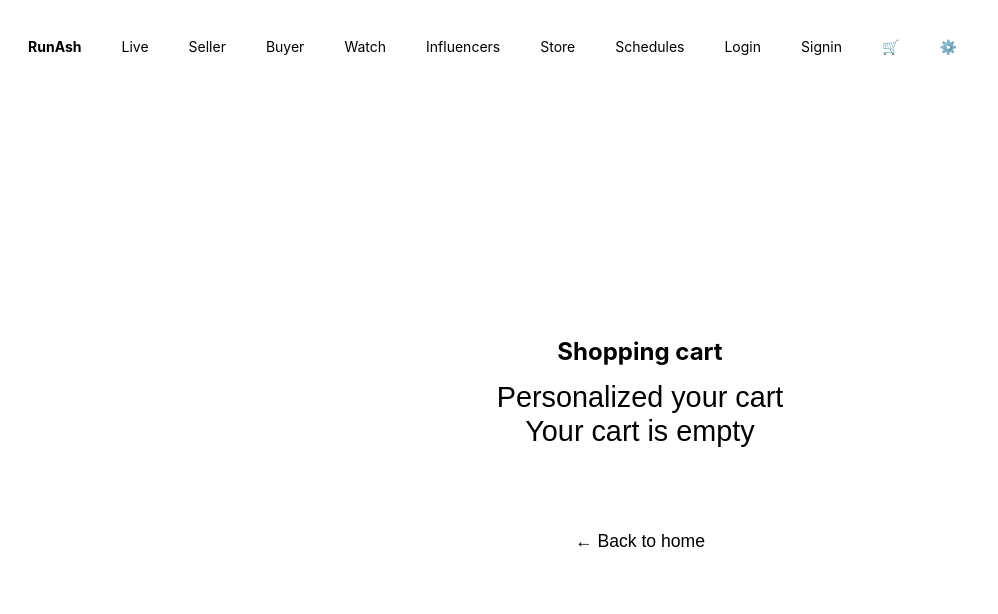
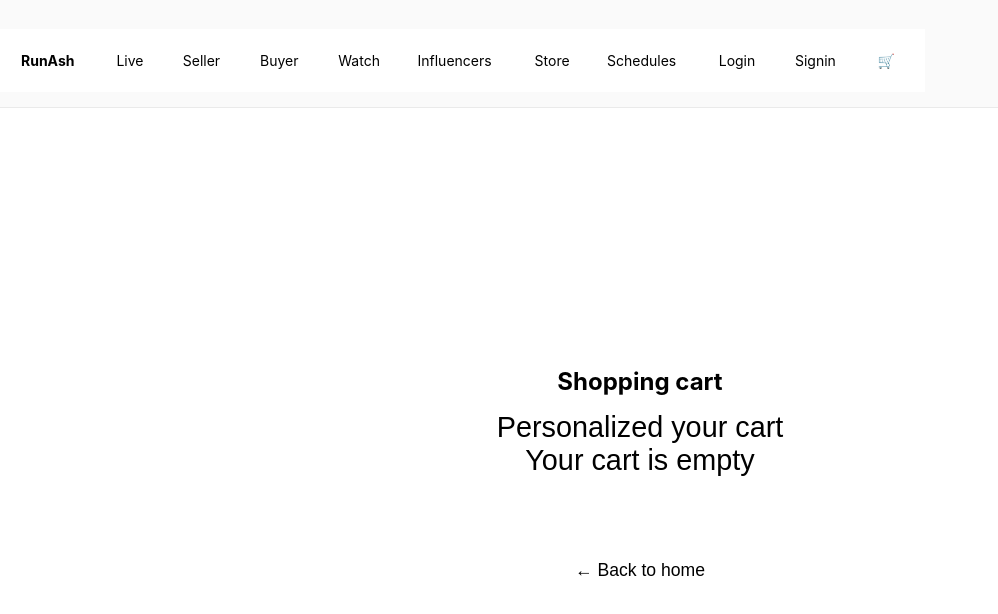
Before and after one commit to rammurmu/next, a Next.js app: page /cart in a window 1280 px wide. Shown: the top 614 px of the page, without its empty margins (0-998 px from the left). Built offline with nearby package versions, Linux system fonts and the light colour scheme.

Commit message:
Update Navbar.js

```diff
--- a/components/Navbar.js
+++ b/components/Navbar.js
@@ -4,7 +4,7 @@ import Sidebar from '../components/Sidebar'
 
 function Navbar() {
   return (
-      <nav className={'skip-nav'}>
+      <nav className={'header'}>
       <ul className={'main-nav'}>
       <h1 className='logo'>
           <Link href='/index'>
```
